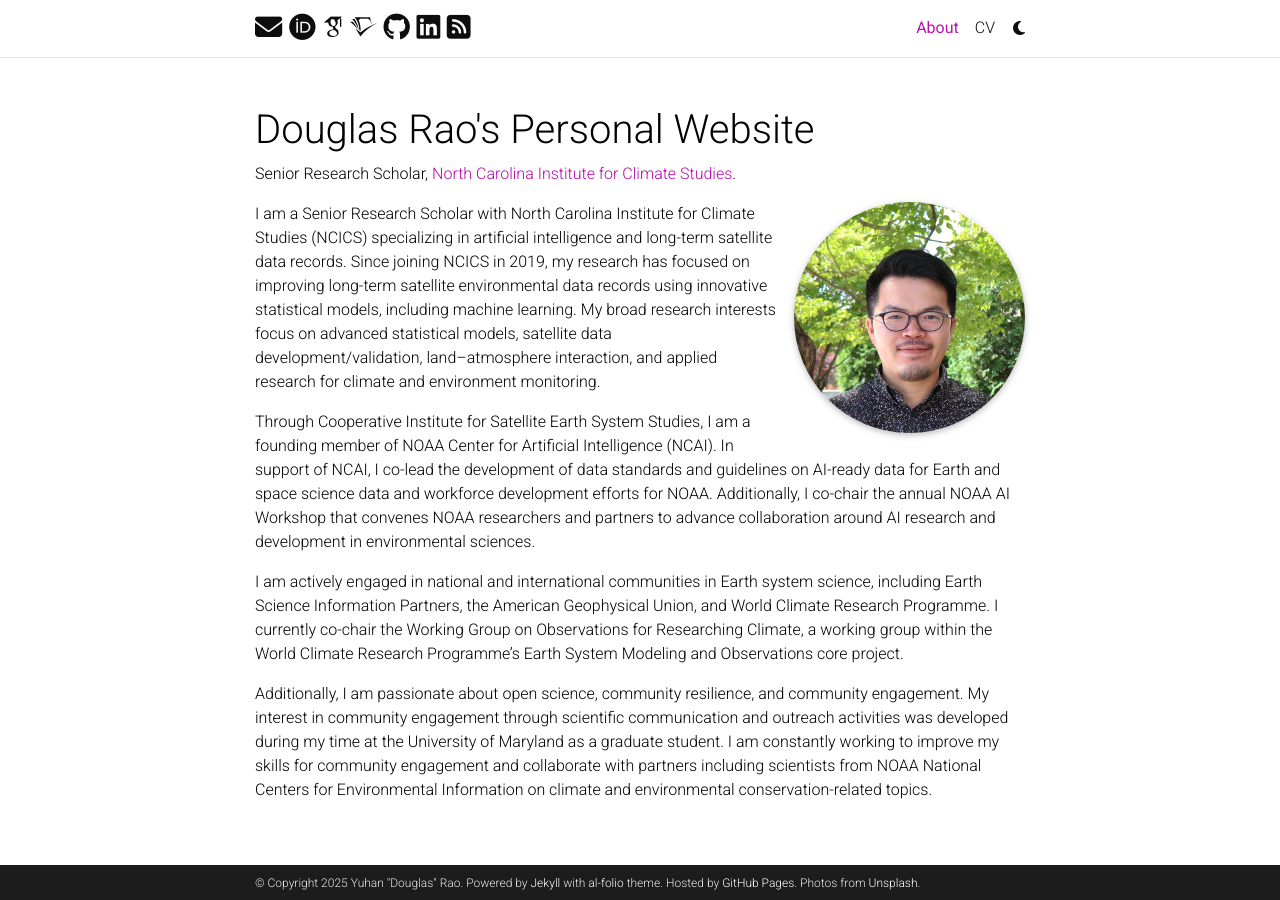
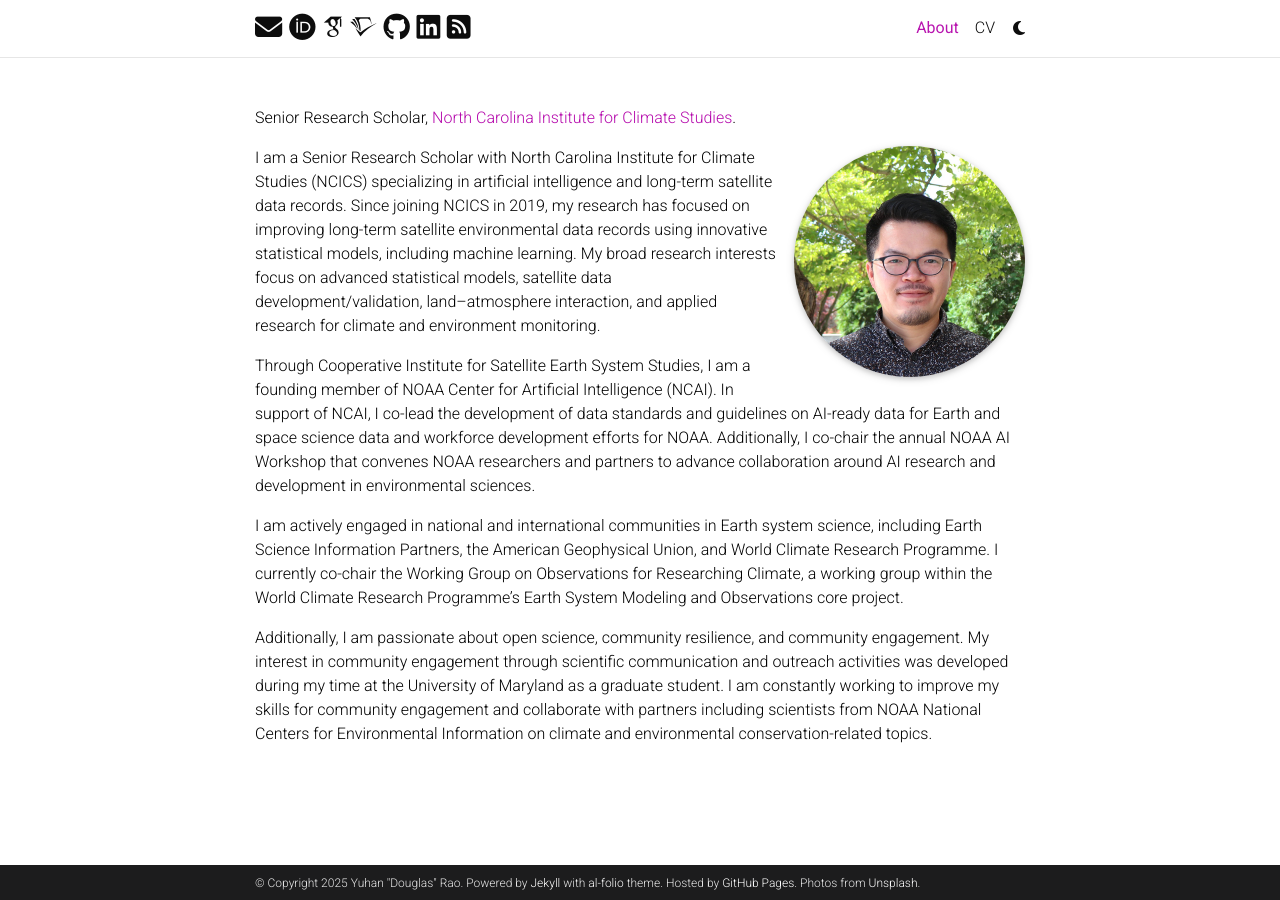
Before and after one commit to geo-rao/geo-rao.github.io, a Jekyll site: the page built from _pages/about.md, in a window 1280 px wide. Built offline with Jekyll 4.4.1, drawn with Linux system fonts in a browser that asks for light colours; full-size pictures stand in for the smaller copies a plugin makes; some web fonts are replaced; comment, search, counter and statistics services are not loaded; a style sheet for code colours, icons or effects is not loaded.

Commit message:
Update _config.yml

```diff
--- a/_config.yml
+++ b/_config.yml
@@ -2,7 +2,7 @@
 # Site settings
 # -----------------------------------------------------------------------------
 
-title: Douglas Rao's Personal Website # the website title (if blank, full name will be used instead)
+title: # the website title (if blank, full name will be used instead)
 first_name: Yuhan "Douglas"
 middle_name:
 last_name: Rao
```
